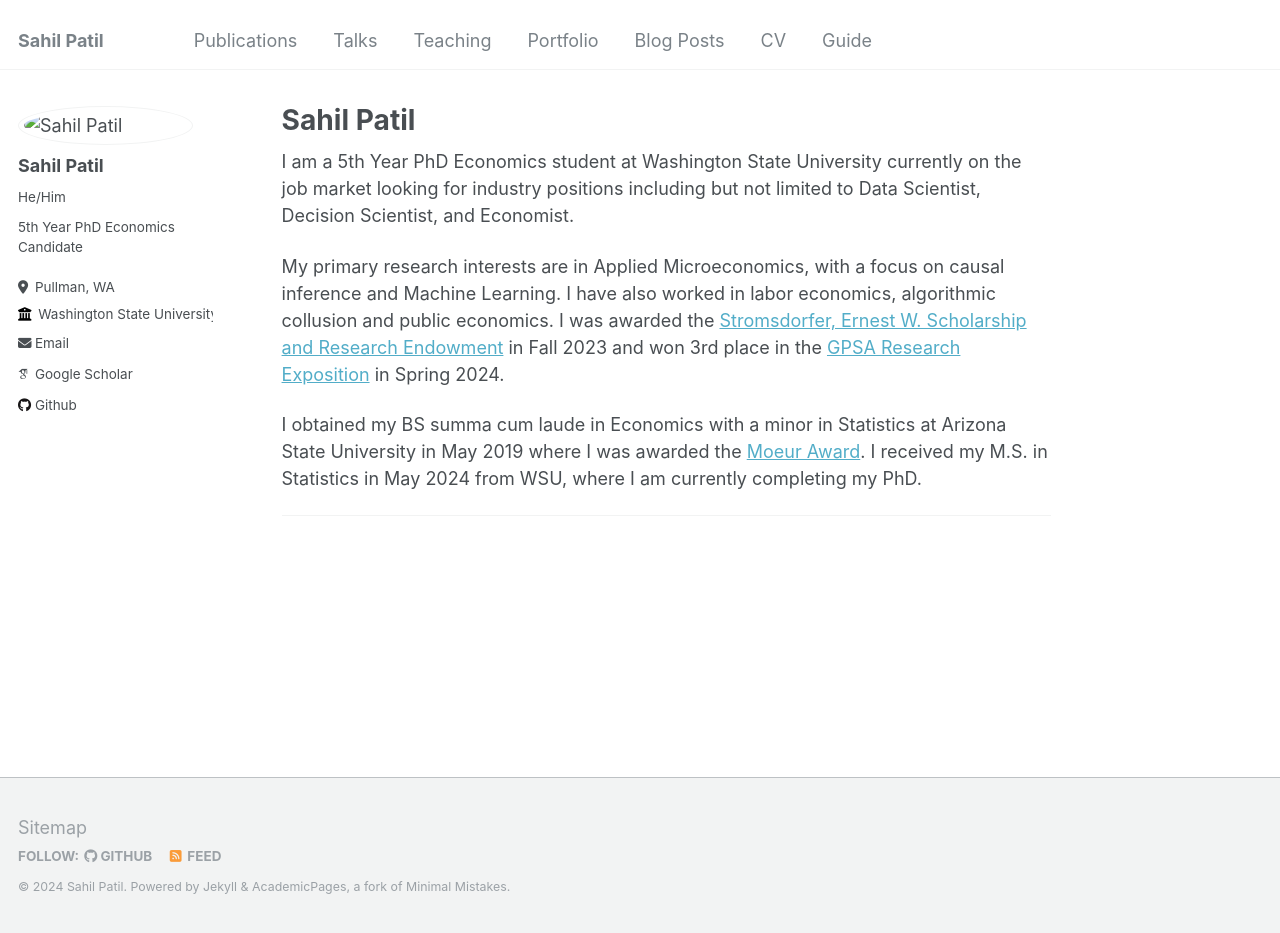
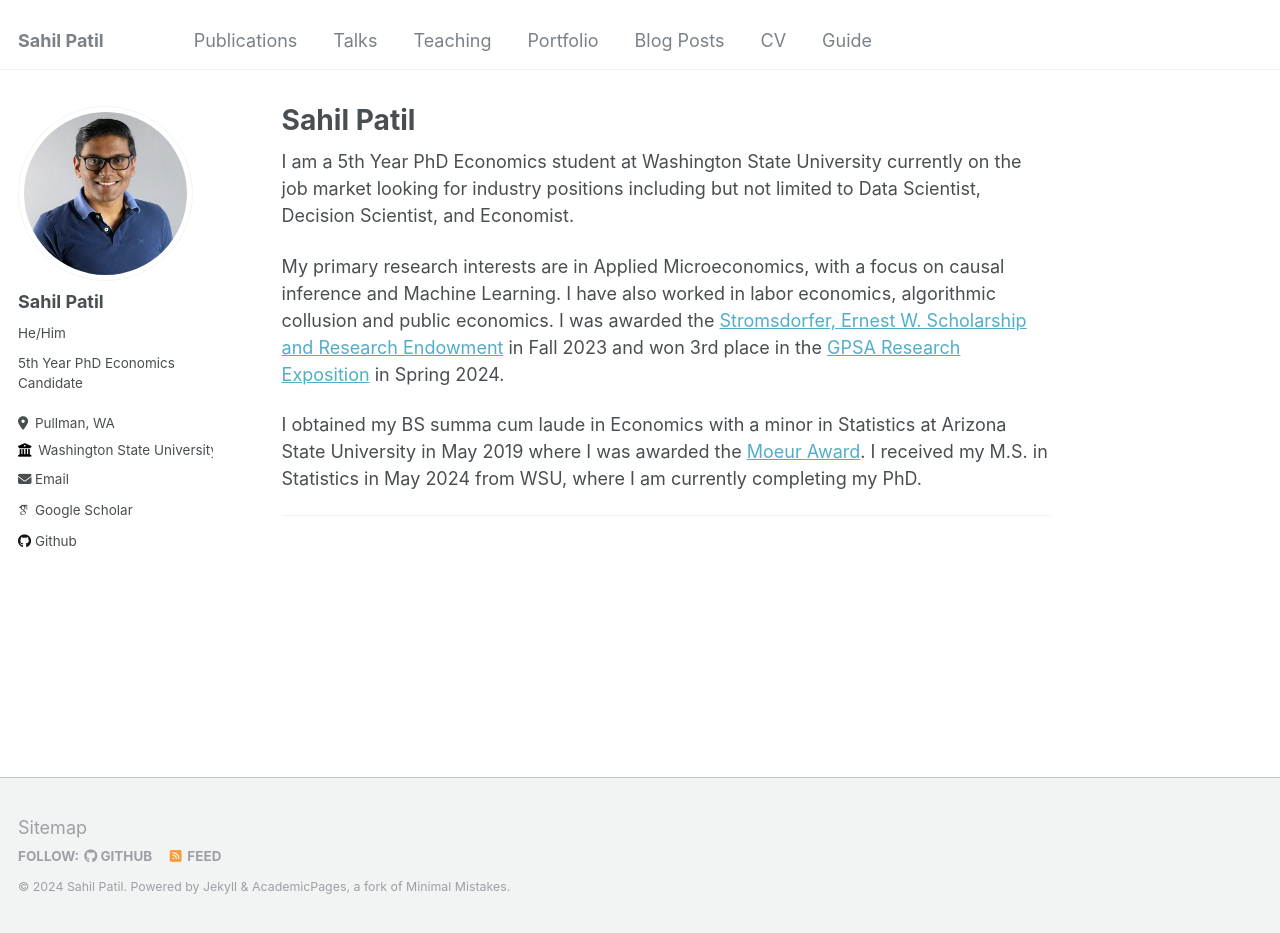
Before and after one commit to AditiASurve/sahilpatil, a Jekyll site: the page built from _pages/about.md, in a window 1280 px wide and 933 px high. Built offline with Jekyll 4.4.1, drawn with Linux system fonts in a browser that asks for light colours; some web fonts are replaced.

Commit message:
hopefully fixes the profile pic

```diff
--- a/_config.yml
+++ b/_config.yml
@@ -21,7 +21,7 @@ repository               : "academicpages/academicpages.github.io"
 #               Additional customization can be done by editing /_includes/author-profile.html
 author:
   # Biographic information
-  avatar           : /images/profile.png
+  avatar           : "profile.png"
   name             : "Sahil Patil"
   pronouns         : "He/Him"
   bio              : "5th Year PhD Economics Candidate"
```
